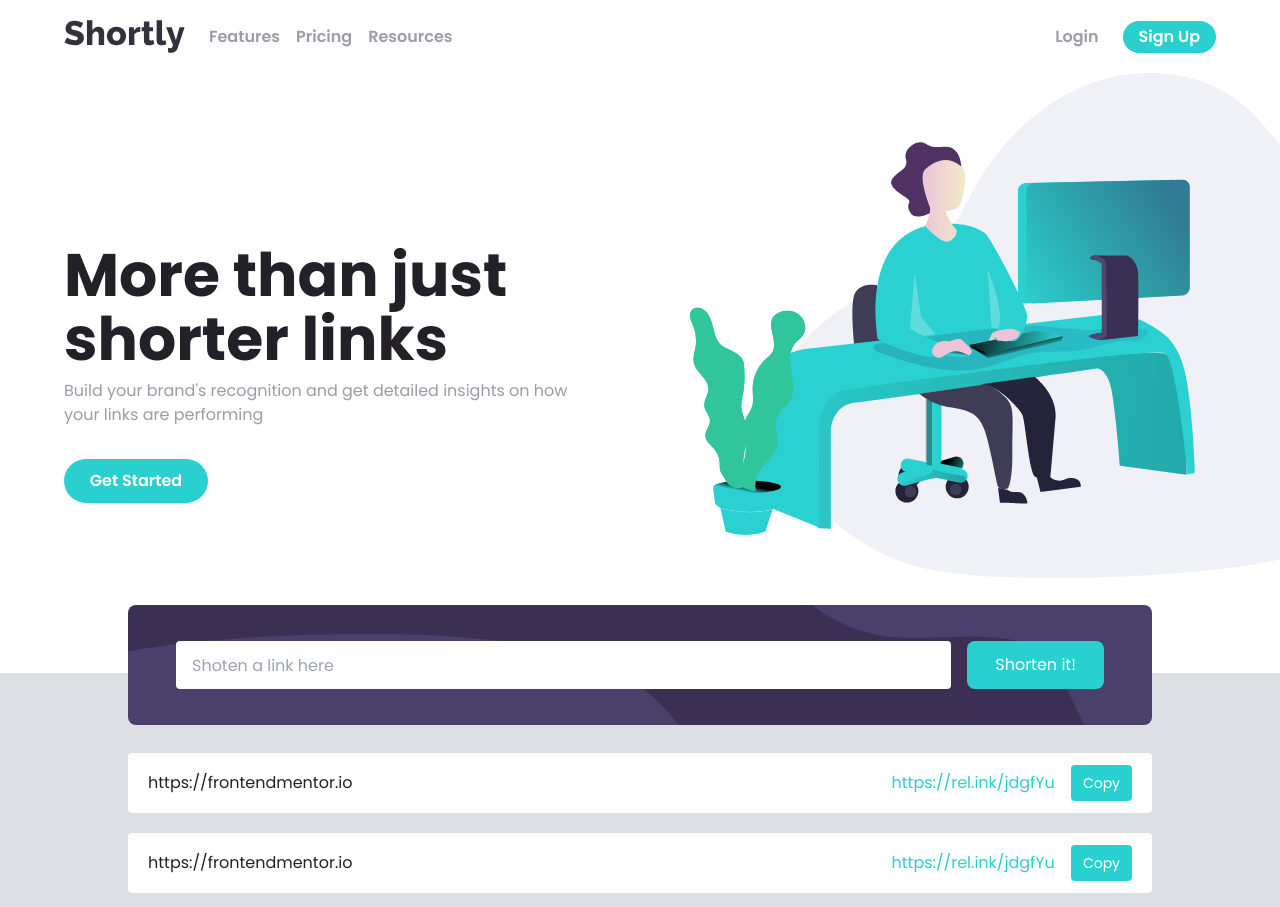
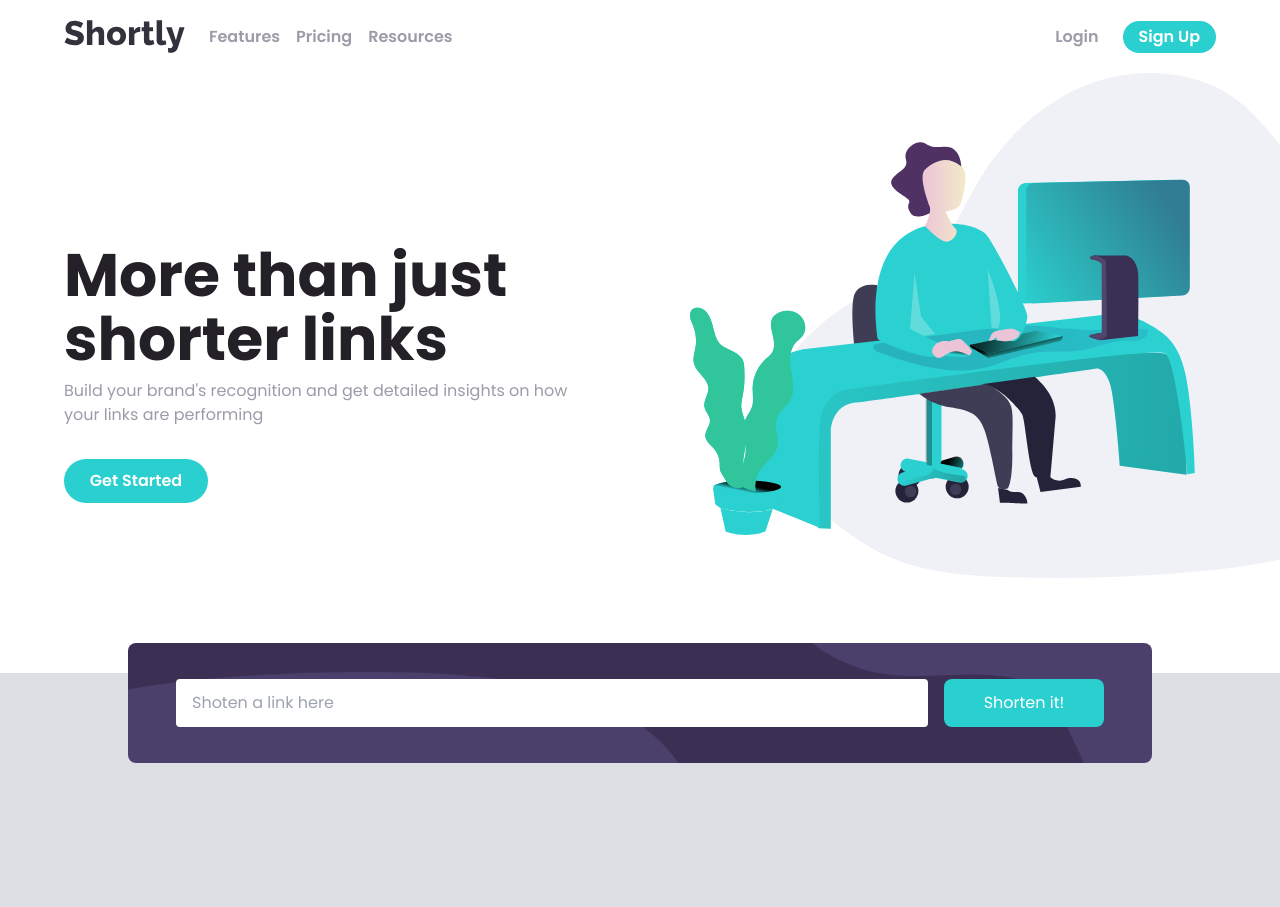
Before and after one commit to kriti2497/url-shortener-nextjs, a Next.js app: page / in a window 1280 px wide. Shown: the top 907 px of the page. Built offline with nearby package versions, Linux system fonts and the light colour scheme.

Commit message:
feat: api integration

```diff
--- a/components/MainUrlDiv.tsx
+++ b/components/MainUrlDiv.tsx
@@ -3,31 +3,58 @@
 import React, { useState } from "react";
 
 import LinkOption from "./common/LinkOption";
+import axios from "axios";
+
+export interface LinkCreated {
+  id: number;
+  originalLink: string;
+  newLink: string;
+}
 
 const MainUrlDiv = () => {
   const [linkValue, setLinkValue] = useState(""); // link entered by user
-  const [shortLink, setShortLink] = useState(""); // link generated by api
-  const formData = new FormData();
+  const [shortLinksArr, setShortLinksArr] = useState<LinkCreated[]>([]); // link generated by api
+  const [error, setError] = useState(""); // link entered by user
 
   const shortenLink = async () => {
-    setShortLink("");
+    try {
+      const response = await axios.post("/api/shorten-url", {
+        fullUrl: linkValue,
+      });
+      console.log(response.data.shortUrl);
+      let newArr = [...shortLinksArr];
+      newArr.push({
+        id: Math.random(),
+        originalLink: linkValue,
+        newLink: response.data.shortUrl,
+      });
+      setShortLinksArr(newArr);
+      setLinkValue("");
+    } catch (error: any) {
+      setError(error.response.data);
+    }
   };
 
   return (
     <div className=" bg-shortlyLightestGray">
-      <div className="relative flex flex-col gap-4 mx-auto pt-20 py-10 w-[80%]">
+      <div className="relative flex flex-col gap-4 mx-auto pt-28 py-10 w-[80%]">
         <div
-          className={`absolute w-full lg:h-auto -top-[20%] bg-shortlyDarkViolet rounded-lg flex flex-col lg:flex-row bg-shorten-mobile lg:bg-shorten-desktop h-auto px-6 py-5 lg:py-9 lg:px-12 gap-4`}
+          className={`absolute w-full lg:h-auto -top-[20%] bg-shortlyDarkViolet rounded-lg flex flex-col lg:flex-row bg-shorten-mobile lg:bg-shorten-desktop h-auto px-6 py-5 lg:py-9 lg:px-12 gap-4 items-start`}
         >
+          <div className="flex-1">
             <input
               type="text"
               placeholder="Shoten a link here"
               className="w-full h-12 px-4 py-1 rounded-[4px]"
               value={linkValue}
               onChange={(e: any) => {
+                setError("");
                 setLinkValue(e.target.value);
               }}
             />
+
+            {error && <div className="mt-1 text-shortlyRed">{error}</div>}
+          </div>
           <button
             onClick={shortenLink}
             className="bg-shortlyCyan text-white w-full lg:w-40 rounded-lg p-3"
@@ -36,11 +63,13 @@ const MainUrlDiv = () => {
           </button>
         </div>
 
+        {shortLinksArr.length > 0 && (
           <div className="flex flex-col gap-5">
-          <LinkOption />
-          <LinkOption />
-          <LinkOption />
+            {shortLinksArr.map((each: LinkCreated) => (
+              <LinkOption key={each.id} linkValues={each} />
+            ))}
           </div>
+        )}
       </div>
     </div>
   );
--- a/components/common/FooterLinks.tsx
+++ b/components/common/FooterLinks.tsx
@@ -9,7 +9,10 @@ const FooterLinks: React.FC<{ title: string; arr: string[] }> = ({
       <p className="font-semibold text-lg mb-2">{title}</p>
       <div className="flex flex-col gap-2">
         {arr.map((eachFeature: string) => (
-          <div className="font-light text-sm text-shortlyGray hover:text-shortlyCyan cursor-pointer">
+          <div
+            key={eachFeature}
+            className="font-light text-sm text-shortlyGray hover:text-shortlyCyan cursor-pointer"
+          >
             {eachFeature}
           </div>
         ))}
--- a/components/common/LinkOption.tsx
+++ b/components/common/LinkOption.tsx
@@ -1,16 +1,37 @@
-import React from "react";
+import React, { useRef, useState } from "react";
 
-const LinkOption = () => {
+import { LinkCreated } from "../MainUrlDiv";
+
+const LinkOption: React.FC<{ linkValues: LinkCreated }> = ({ linkValues }) => {
+  const { originalLink, newLink } = linkValues;
+  const [isCopied, setIsCopied] = useState(false);
+
+  const copyToClipboard = async () => {
+    try {
+      await navigator.clipboard.writeText(newLink);
+      setIsCopied(true);
+      setTimeout(() => {
+        setIsCopied(false);
+      }, 5000);
+    } catch (err) {
+      setIsCopied(false);
+    }
+  };
   return (
     <div className="bg-white lg:flex justify-between items-center lg:px-5 py-3 rounded">
       <div className="px-5  py-2 lg:p-0 text-shortlyVeryDarkViolet overflow-ellipsis whitespace-nowrap overflow-hidden">
-        https://frontendmentor.io
+        {originalLink}
       </div>
       <hr className="bg-shortlyGray h-[2px] lg:hidden" />
       <div className="px-5 pt-2 lg:p-0 lg:flex items-center gap-4">
-        <p className="text-shortlyCyan pb-2 lg:p-0">https://rel.ink/jdgfYu</p>
-        <button className="bg-shortlyCyan text-white w-full rounded px-3 py-2 text-sm">
-          Copy
+        <p className="text-shortlyCyan pb-2 lg:p-0">{newLink}</p>
+        <button
+          className={`${
+            isCopied ? "bg-shortlyDarkViolet" : "bg-shortlyCyan"
+          } text-white w-full rounded px-3 py-2 text-sm`}
+          onClick={() => copyToClipboard()}
+        >
+          {isCopied ? "Copied!" : "Copy"}
         </button>
       </div>
     </div>
--- a/next.config.js
+++ b/next.config.js
@@ -1,11 +1,11 @@
 /** @type {import('next').NextConfig} */
 module.exports = {
-  // async rewrites() {
-  //   return [
-  //     {
-  //       source: "/shorten",
-  //       destination: "https://ismaelc-bitly.p.rapidapi.com/v3/shorten", // Proxy to Backend
-  //     },
-  //   ];
-  // },
+  async rewrites() {
+    return [
+      {
+        source: "/api/:path",
+        destination: "http://localhost:3001/:path", // Proxy to Backend
+      },
+    ];
+  },
 };
```
Also changed, not shown: config/axios.config.ts (deleted, +0 -10 lines). Lines whose indentation alone changed are shown as unchanged.
